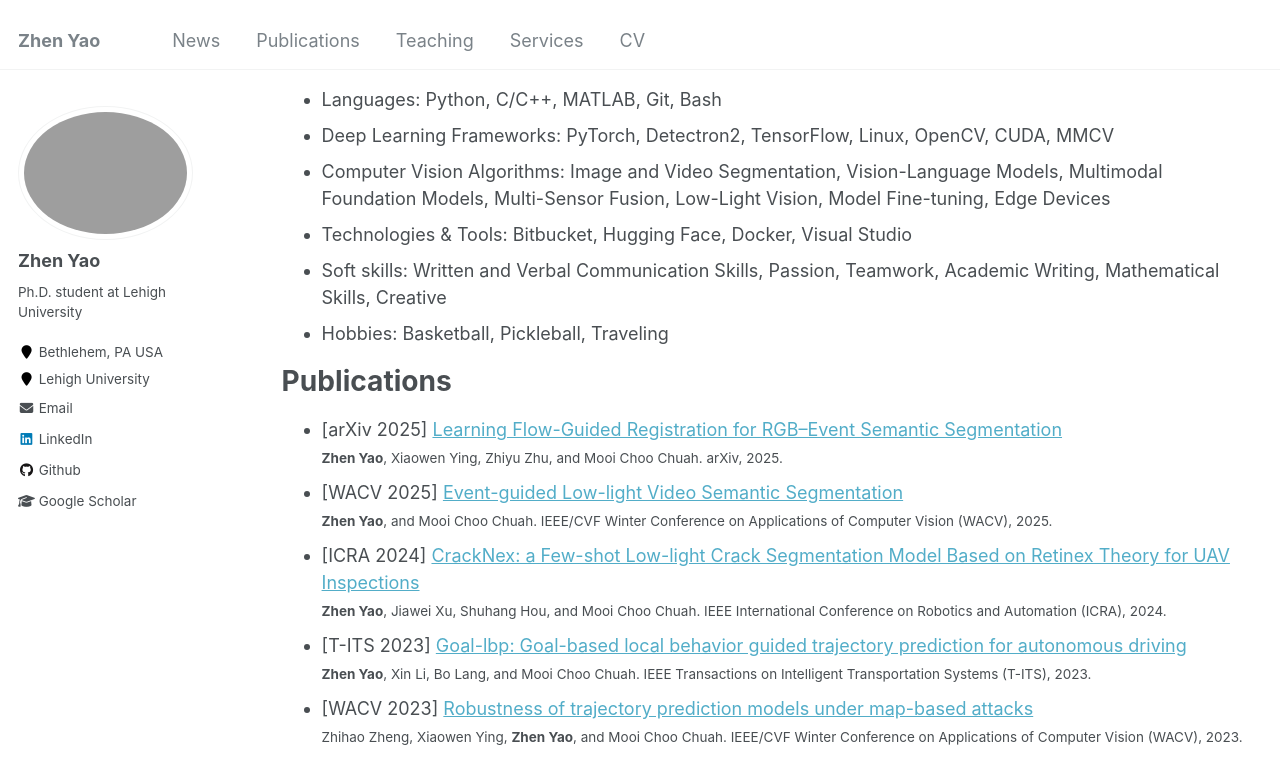
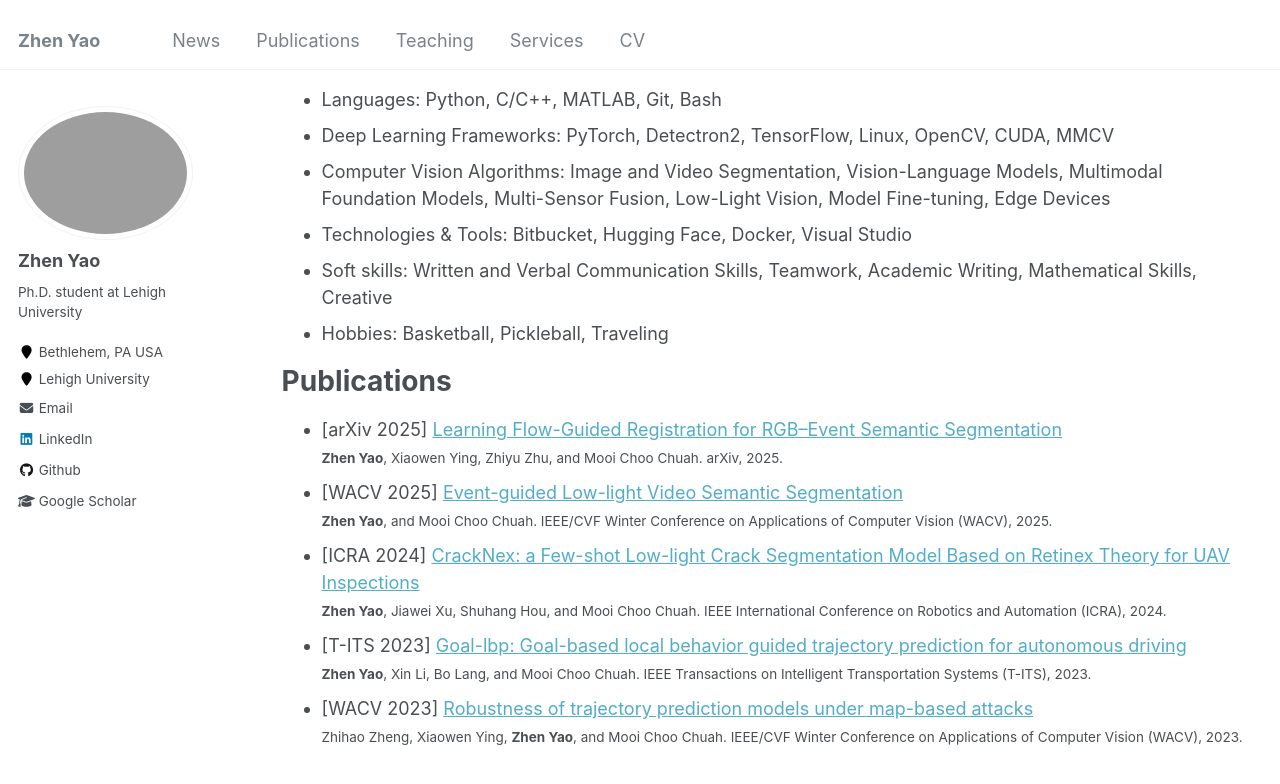
Before and after one commit to zyaocoder/zyaocoder.github.io, a Jekyll site: the page built from _pages/cv.md, in a window 1280 px wide and 900 px high, scrolled down 830 px. Shown: the top 784 px of the window. Built offline with Jekyll 4.4.1, drawn with Linux system fonts in a browser that asks for light colours.

Commit message:
Update cv.md

```diff
--- a/_pages/cv.md
+++ b/_pages/cv.md
@@ -38,7 +38,7 @@ Skills
 * Deep Learning Frameworks: PyTorch, Detectron2, TensorFlow, Linux, OpenCV, CUDA, MMCV
 * Computer Vision Algorithms: Image and Video Segmentation, Vision-Language Models, Multimodal Foundation Models, Multi-Sensor Fusion, Low-Light Vision, Model Fine-tuning, Edge Devices
 * Technologies & Tools: Bitbucket, Hugging Face, Docker, Visual Studio
-* Soft skills: Written and Verbal Communication Skills, Passion, Teamwork, Academic Writing, Mathematical Skills, Creative
+* Soft skills: Written and Verbal Communication Skills, Teamwork, Academic Writing, Mathematical Skills, Creative
 * Hobbies: Basketball, Pickleball, Traveling
 
 Publications
```
